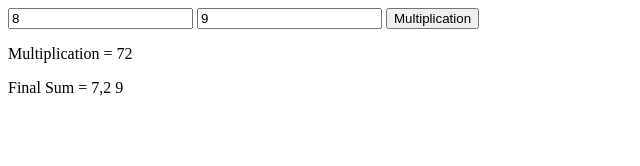
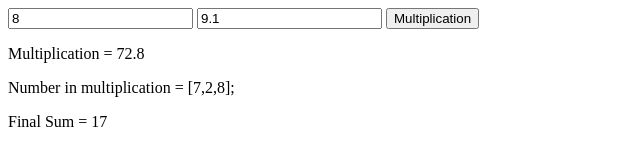
Before and after one commit to Olegopolonets/codewars_task, a plain HTML site: page index.html in a window 1280 px wide. Both pictures are taken after a click on the button "Multiplication". Shown: the whole page, without its empty margins (0-640 px from the left). Drawn offline with Linux system fonts and the light colour scheme.

Commit message:
add filter

```diff
--- a/index.html
+++ b/index.html
@@ -8,11 +8,12 @@
   <body>
     <form action="#">
       <input type="text" id="multiplier1" type="number" value="8" />
-      <input type="text" id="multiplier2" type="number" value="9" />
+      <input type="text" id="multiplier2" type="number" value="9.1" />
       <button type="submit" id="button">Multiplication</button>
     </form>
     <p>Multiplication = <span id="textMultp">0</span></p>
-    <p>Final Sum <span id=""></span> = <span id="finalSum">0</span></p>
+    <p>Number in multiplication = <span id="allNumber">0</span></p>
+    <p>Final Sum = <span id="finalSum">0</span></p>
     <script src="multiplication.js"></script>
   </body>
 </html>
--- a/multiplication.js
+++ b/multiplication.js
@@ -3,6 +3,7 @@ const inputTwoValue = document.getElementById("multiplier2");
 const button = document.getElementById("button");
 const textMultp = document.getElementById("textMultp");
 const finalSum = document.getElementById("finalSum");
+const allNumber = document.getElementById("allNumber");
 
 const validateNumber = (value) => {
   if (value === "") {
@@ -27,10 +28,13 @@ button.addEventListener("click", (event) => {
   if (validateNumber(a) && validateNumber(b)) {
     let product = a * b;
     textMultp.textContent = product;
-    let numArr = product.toString().split("");
+    let numArr = product
+      .toString()
+      .split("")
+      .filter((item) => item !== ".");
 
     let result = numArr.reduce((accumulator, currentValue) => +accumulator + +currentValue, 0);
-
-    finalSum.textContent = `${numArr}  ${result} `;
+    allNumber.textContent = `[${numArr}];`;
+    finalSum.textContent = result;
   }
 });
```
